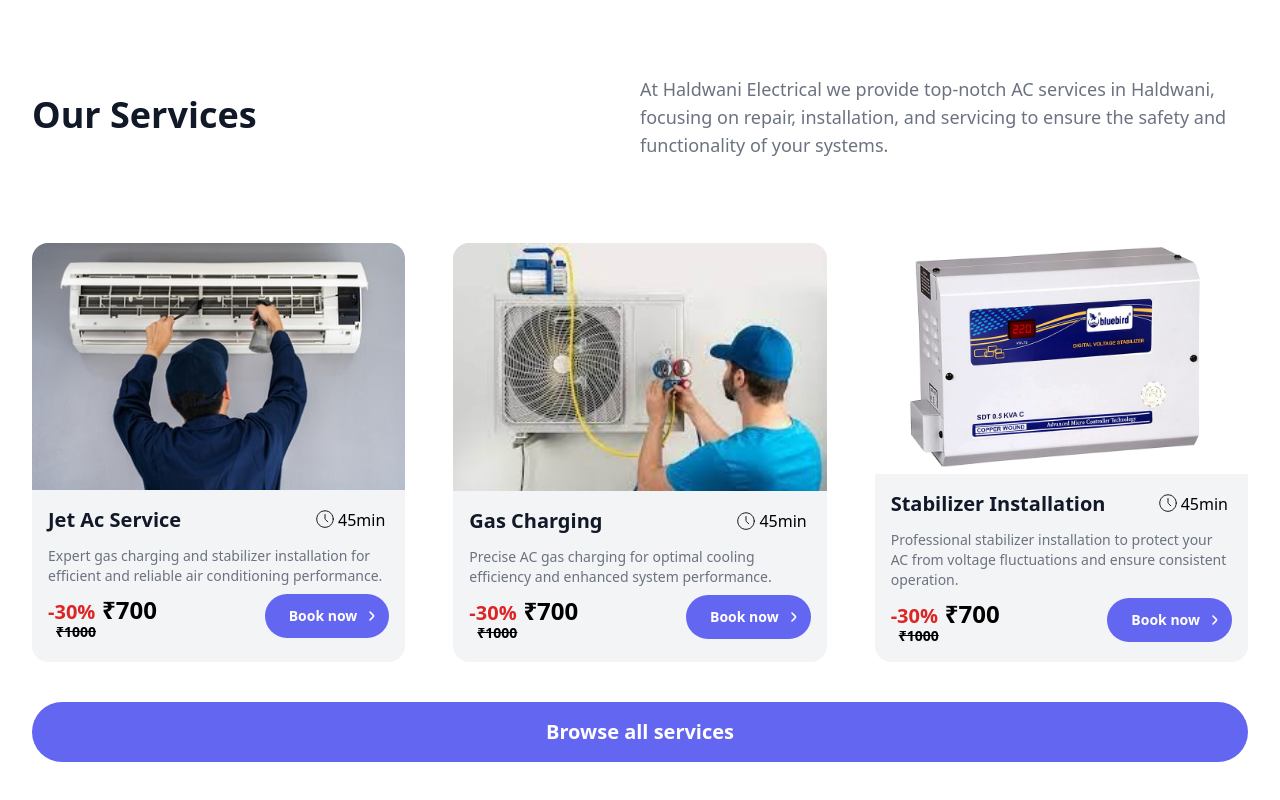
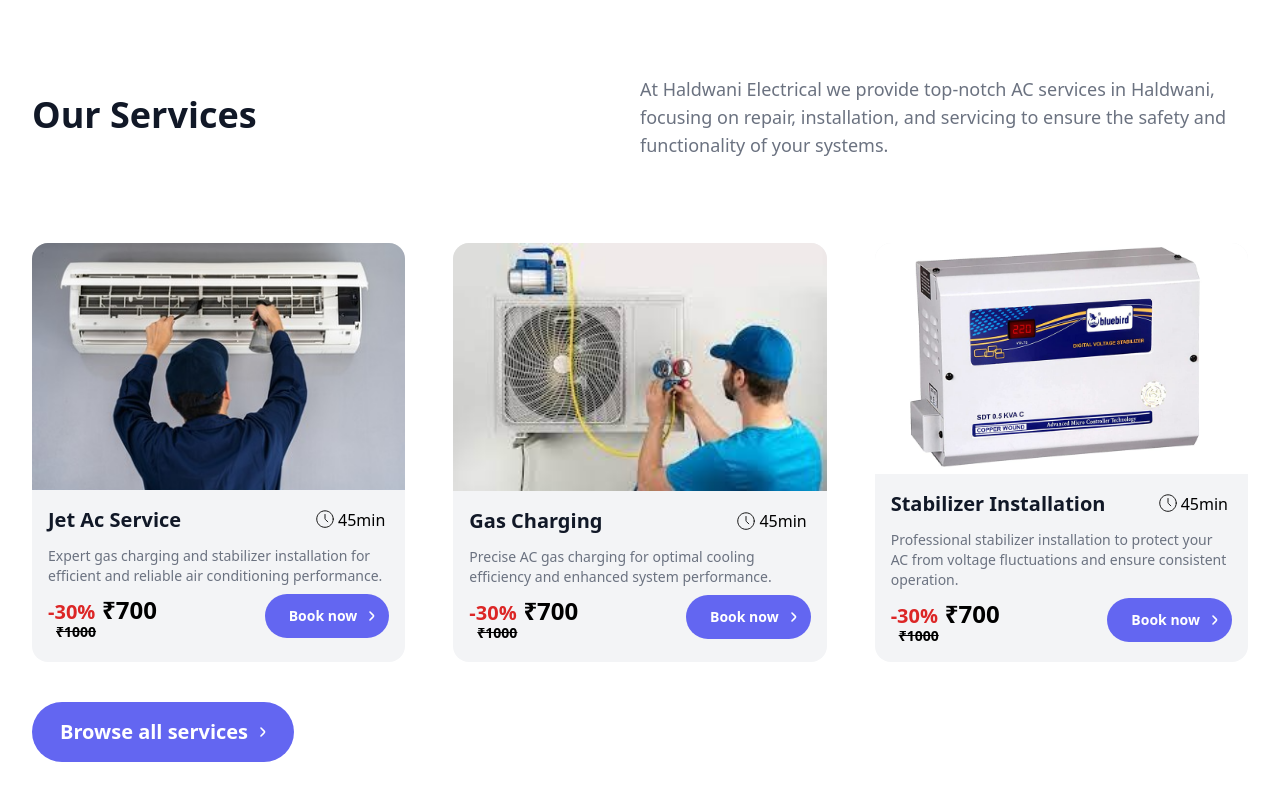
Before and after one commit to ishant00000/hld-e, a plain HTML site: page index.html in a window 1280 px wide. Shown: the part 693-1493 px from the top of the page. Drawn offline with nearby package versions, Linux system fonts and the light colour scheme.

Commit message:
Update index.html

```diff
--- a/index.html
+++ b/index.html
@@ -575,7 +575,13 @@
 
                     </div>
                 </div>
-                <button type='button' class='py-4 px-7 w-full text-xl mt-10 text-base max-h-max bg-indigo-500 text-white rounded-full cursor-pointer font-semibold text-center shadow-xs transition-all duration-500 hover:bg-indigo-700'>Browse all services</button>
+                <div class="flex justify-center lg:block">
+                    <button type='button' class='py-4 flex justify-center px-7 w-full md:w-auto mt-10 text-xl bg-indigo-500 text-white rounded-full cursor-pointer font-semibold text-center shadow-xs transition-all duration-500 flex items-center hover:bg-indigo-700'> Browse all services <svg class='ml-3' width='6' height='10' viewBox='0 0 6 10' fill='none' xmlns='http://www.w3.org/2000/svg'>
+                        <path d='M1 9L3.58579 6.41421C4.25245 5.74755 4.58579 5.41421 4.58579 5C4.58579 4.58579 4.25245 4.25245 3.58579 3.58579L1 1' stroke='white' stroke-width='1.6' stroke-linecap='round' stroke-linejoin='round'></path>
+                        </svg>
+                        </button>
+
+                </div>
 
             </div>
             </div>
```
